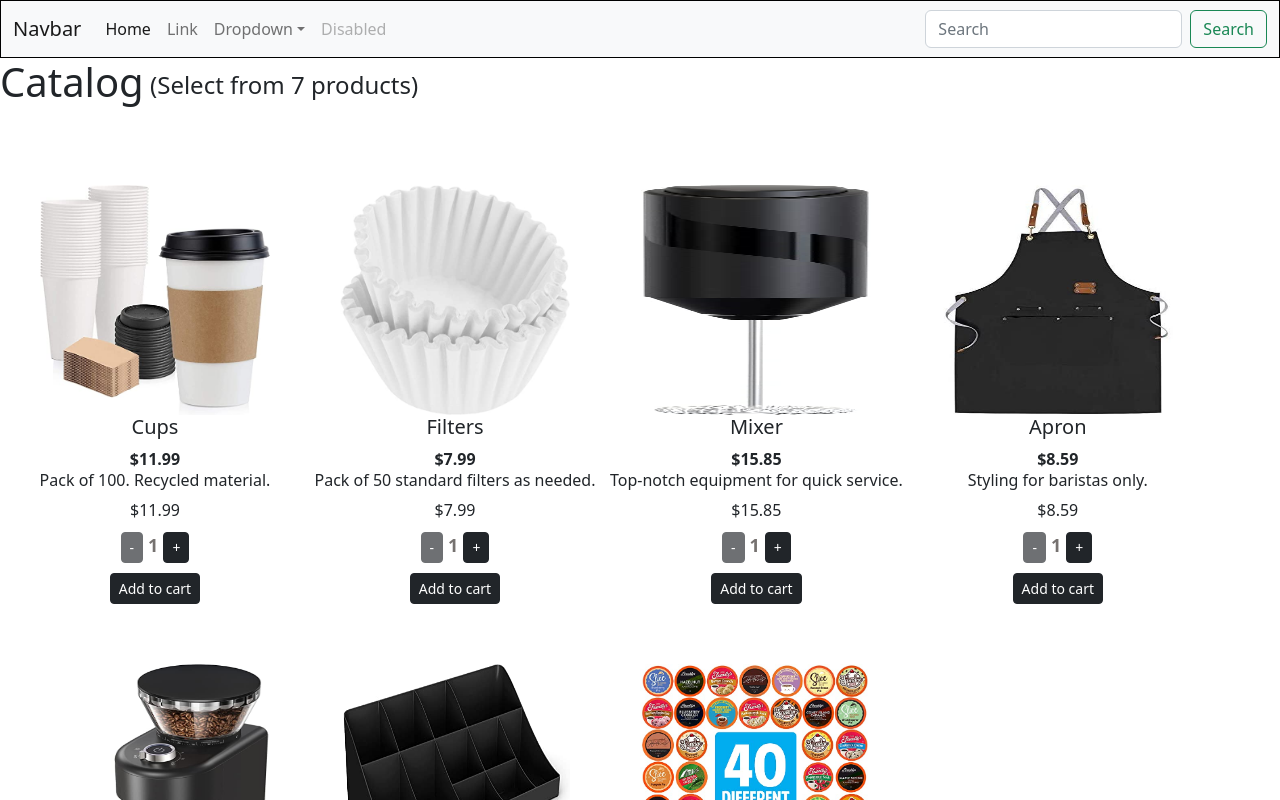
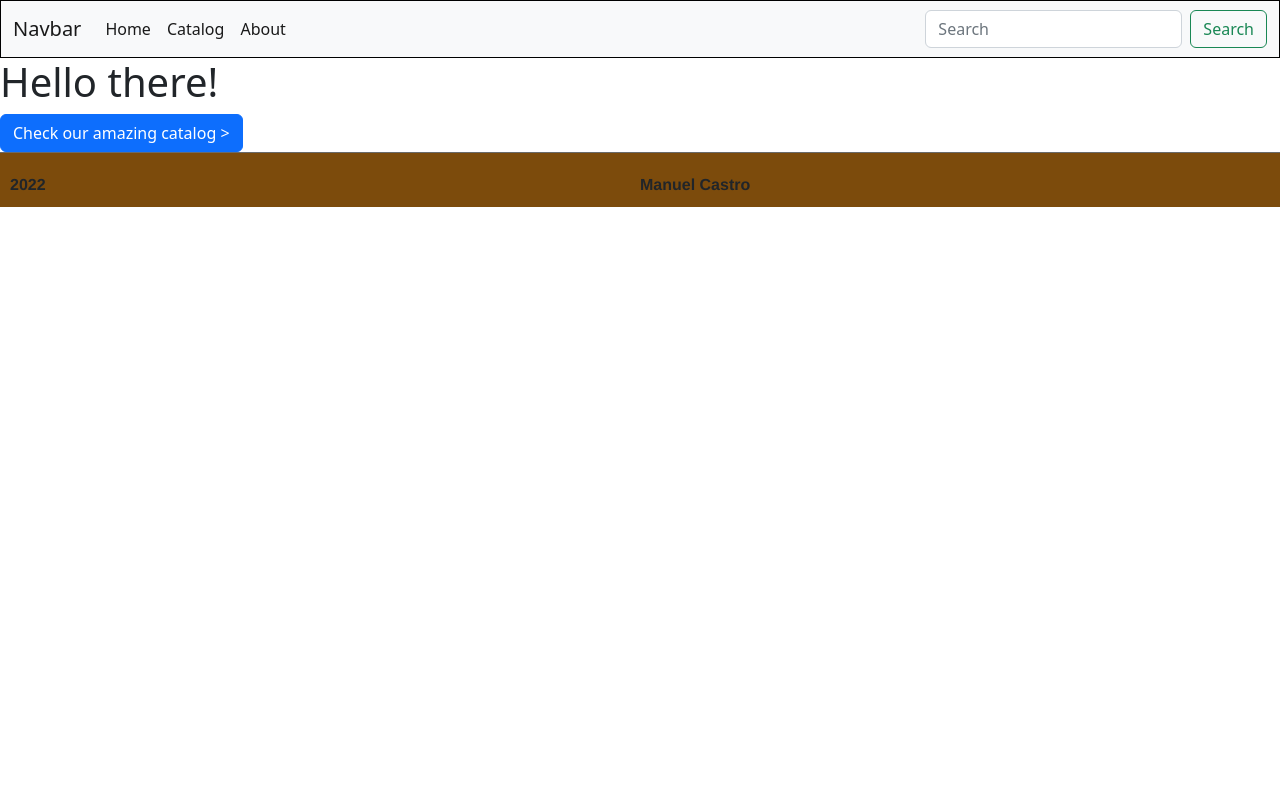
Before and after one commit to mcc808/CoffeeSupply, a React (Create React App) app: page / in a window 1280 px wide. Shown: the top 800 px of the page. Built offline with nearby package versions, Linux system fonts and the light colour scheme.

Commit message:
admin and user coupon

```diff
--- a/package.json
+++ b/package.json
@@ -9,6 +9,7 @@
     "bootstrap": "^5.2.2",
     "react": "^18.2.0",
     "react-dom": "^18.2.0",
+    "react-router-dom": "^6.4.3",
     "react-scripts": "5.0.1",
     "web-vitals": "^2.1.4"
   },
--- a/src/App.js
+++ b/src/App.js
@@ -4,6 +4,10 @@ import NavBar from './components/navBar';
 import SideBar from './components/sideBar';
 import Footer from './components/footer';
 import Catalog from './pages/catalog';
+import Home from './pages/home';
+import About from './pages/about';
+
+import {BrowserRouter, Routes, Route} from 'react-router-dom';
 
 import 'bootstrap/dist/css/bootstrap.min.css';
 import 'bootstrap/dist/js/bootstrap.bundle';
@@ -11,14 +15,22 @@ import 'bootstrap/dist/js/bootstrap.bundle';
 
 function App() {
   return (
+    <BrowserRouter>
     <div>
      <NavBar></NavBar>
 
-     <Catalog></Catalog>
+      <Routes>
+        <Route path='/' element={<Home />}   />
+        <Route path='/home' element={<Home />}   />
+        <Route path='/catalog' element={<Catalog />}   />
+        <Route path='/about' element={<About />}   />
+      </Routes>
+
 
      <Footer></Footer>
 
     </div>
+    </BrowserRouter>
   );
 }
 
--- a/src/components/navBar.jsx
+++ b/src/components/navBar.jsx
@@ -1,40 +1,41 @@
 import './navBar.css'
+
+import {Link} from 'react-router-dom';
+import Catalog from './../pages/catalog';
 
 
 function NavBar(){
     return(
-        <nav class="navbar navbar-expand-lg bg-light">
-  <div class="container-fluid">
-    <a class="navbar-brand" href="#">Navbar</a>
-    <button class="navbar-toggler" type="button" data-bs-toggle="collapse" data-bs-target="#navbarSupportedContent" aria-controls="navbarSupportedContent" aria-expanded="false" aria-label="Toggle navigation">
-      <span class="navbar-toggler-icon"></span>
+        <nav className="navbar navbar-expand-lg bg-light">
+  <div className="container-fluid">
+    <Link className="navbar-brand" to="/">Navbar</Link>
+    <button className="navbar-toggler" type="button" data-bs-toggle="collapse" data-bs-target="#navbarSupportedContent" aria-controls="navbarSupportedContent" aria-expanded="false" aria-label="Toggle navigation">
+      <span className="navbar-toggler-icon"></span>
     </button>
-    <div class="collapse navbar-collapse" id="navbarSupportedContent">
-      <ul class="navbar-nav me-auto mb-2 mb-lg-0">
-        <li class="nav-item">
-          <a class="nav-link active" aria-current="page" href="#">Home</a>
+    <div className="collapse navbar-collapse" id="navbarSupportedContent">
+      <ul className="navbar-nav me-auto mb-2 mb-lg-0">
+        <li className="nav-item">
+          <Link className="nav-link active" aria-current="page" to="/home">
+            Home
+          </Link>
         </li>
-        <li class="nav-item">
-          <a class="nav-link" href="#">Link</a>
+
+        <li className="nav-item">
+          <Link className="nav-link active" aria-current="page" to="/catalog">
+            Catalog
+          </Link>
         </li>
-        <li class="nav-item dropdown">
-          <a class="nav-link dropdown-toggle" href="#" role="button" data-bs-toggle="dropdown" aria-expanded="false">
-            Dropdown
-          </a>
-          <ul class="dropdown-menu">
-            <li><a class="dropdown-item" href="#">Action</a></li>
-            <li><a class="dropdown-item" href="#">Another action</a></li>
-            <li><hr class="dropdown-divider"/></li>
-            <li><a class="dropdown-item" href="#">Something else here</a></li>
-          </ul>
+
+        <li className="nav-item">
+          <Link className="nav-link active" aria-current="page" to="/about">
+            About
+          </Link>
         </li>
-        <li class="nav-item">
-          <a class="nav-link disabled">Disabled</a>
-        </li>
+
       </ul>
-      <form class="d-flex" role="search">
-        <input class="form-control me-2" type="search" placeholder="Search" aria-label="Search"/>
-        <button class="btn btn-outline-success" type="submit">Search</button>
+      <form className="d-flex" role="search">
+        <input className="form-control me-2" type="search" placeholder="Search" aria-label="Search"/>
+        <button className="btn btn-outline-success" type="submit">Search</button>
       </form>
     </div>
   </div>
--- /dev/null
+++ b/src/pages/about.jsx
@@ -0,0 +1,11 @@
+const About = () => {
+    return(
+        <div className="About">
+            <h1>Manuel Castro</h1>
+            <h1>email@email.com</h1>
+        </div>
+
+    );
+};
+
+export default About;
--- a/src/pages/catalog.jsx
+++ b/src/pages/catalog.jsx
@@ -26,7 +26,8 @@ function Catalog(){
 
         {products.map((prod) => (
 
-        <Product data={prod} /> ))}
+        <Product key={prod._id} data={prod} />
+         ))}
 
 
     </div>
--- /dev/null
+++ b/src/pages/home.jsx
@@ -0,0 +1,15 @@
+import {Link} from 'react-router-dom';
+
+
+
+const Home = () => {
+    return(
+        <div className="Home">
+            <h1>Hello there!</h1>
+
+        <Link className='btn btn-primary' to="/catalog">Check our amazing catalog &gt; </Link>
+        </div>
+    );
+};
+
+export default Home;
```
Also changed, not shown: src/pages/admin.jsx (added, +115 -0 lines), src/pages/admin.css (added), 1 other file (tests, documents, lock files or other folders).
